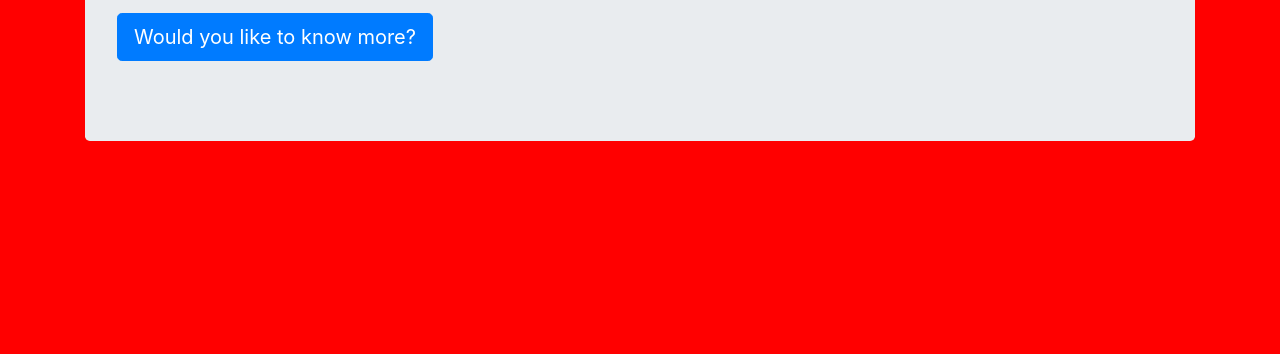
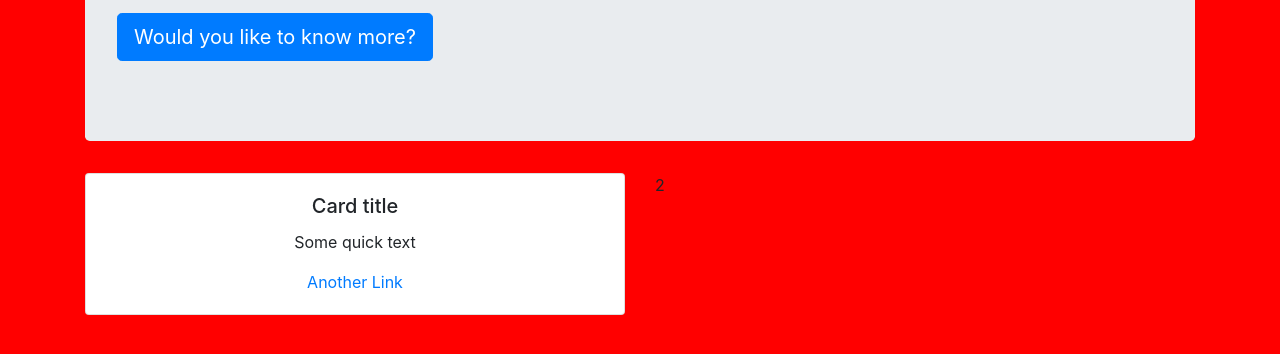
Before and after one commit to witwitwut/bootstrap-4-gulp-sass-tutorial, a website: page src/index.html in a window 1280 px wide. Shown: the part 258-612 px from the top of the page. Drawn offline with Linux system fonts and the light colour scheme.

Commit message:
Anden commit

```diff
--- a/src/index.html
+++ b/src/index.html
@@ -50,7 +50,23 @@
             <div class="jumbotron">
                 <h1 class="display-4">Simple. Elegant. Awesome.</h1>
                 <p class="lead">Lorem, ipsum dolor sit amet consectetur adipisicing elit. Suscipit voluptatum blanditiis earum deleniti id maiores rem nesciunt ratione, quidem recusandae iusto officia magnam accusantium vitae nulla cumque alias iste sit.</p>
-                <p class="btn btn-primary btn-lg" href="#" role="button">Would you like to know more?</p>
+                <p class="lead">
+                        <a class="btn btn-primary btn-lg" href="#" role="button" >Would you like to know more?</a>
+                </p>
+            </div>
+            <div class="row">
+                <div class="col">
+                    <div class="card">
+                        <div class="card-body text-center">
+                            <h5 class="card-title">Card title</h5>
+                            <p class="card-text">Some quick text</p>
+                            <a href="#" class="card-link">Another Link</a>
+                        </div>
+                    </div>
+                </div>
+                <div class="col">
+                    2
+                </div>
             </div>
         </div>
 
```
